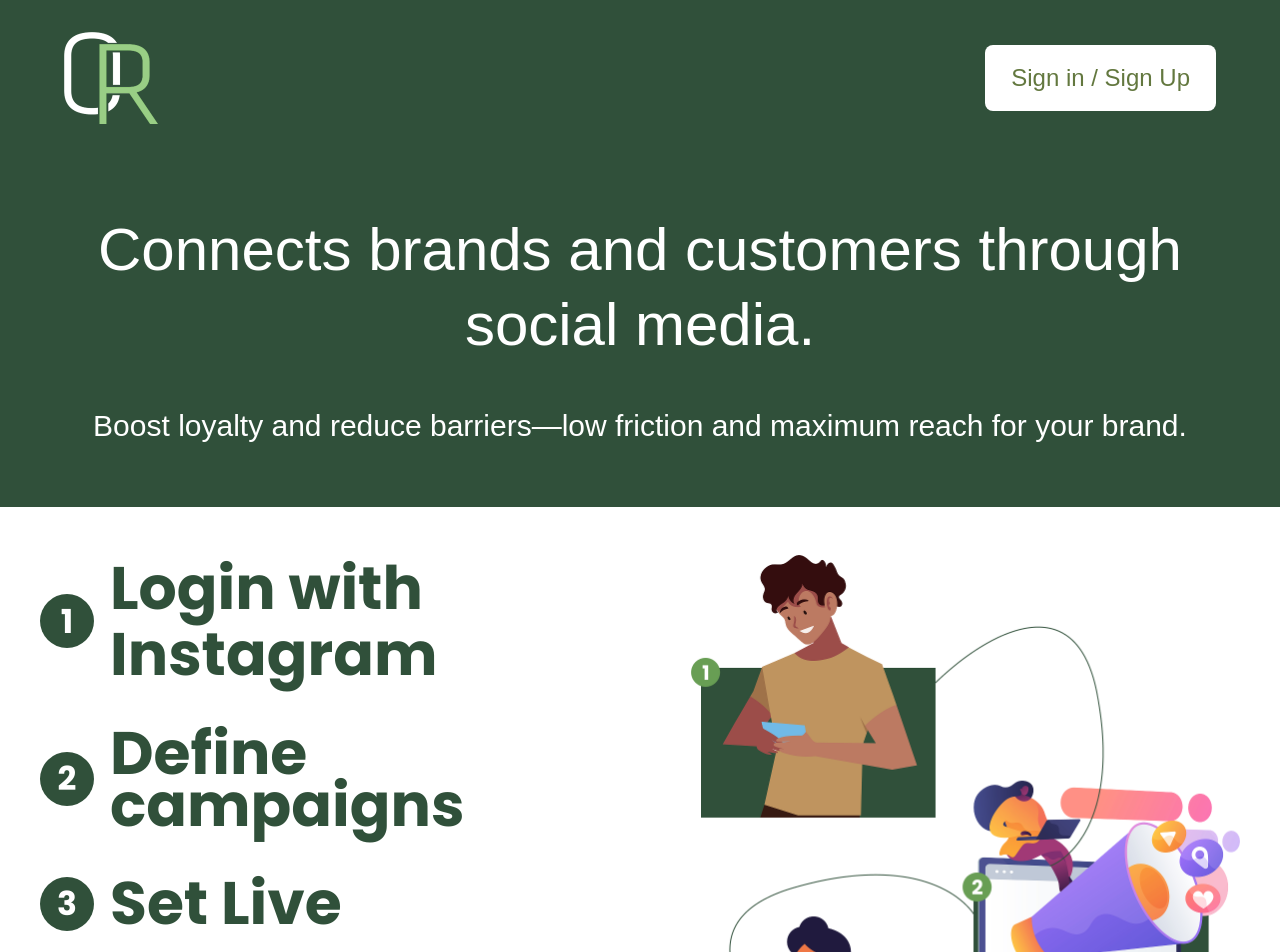
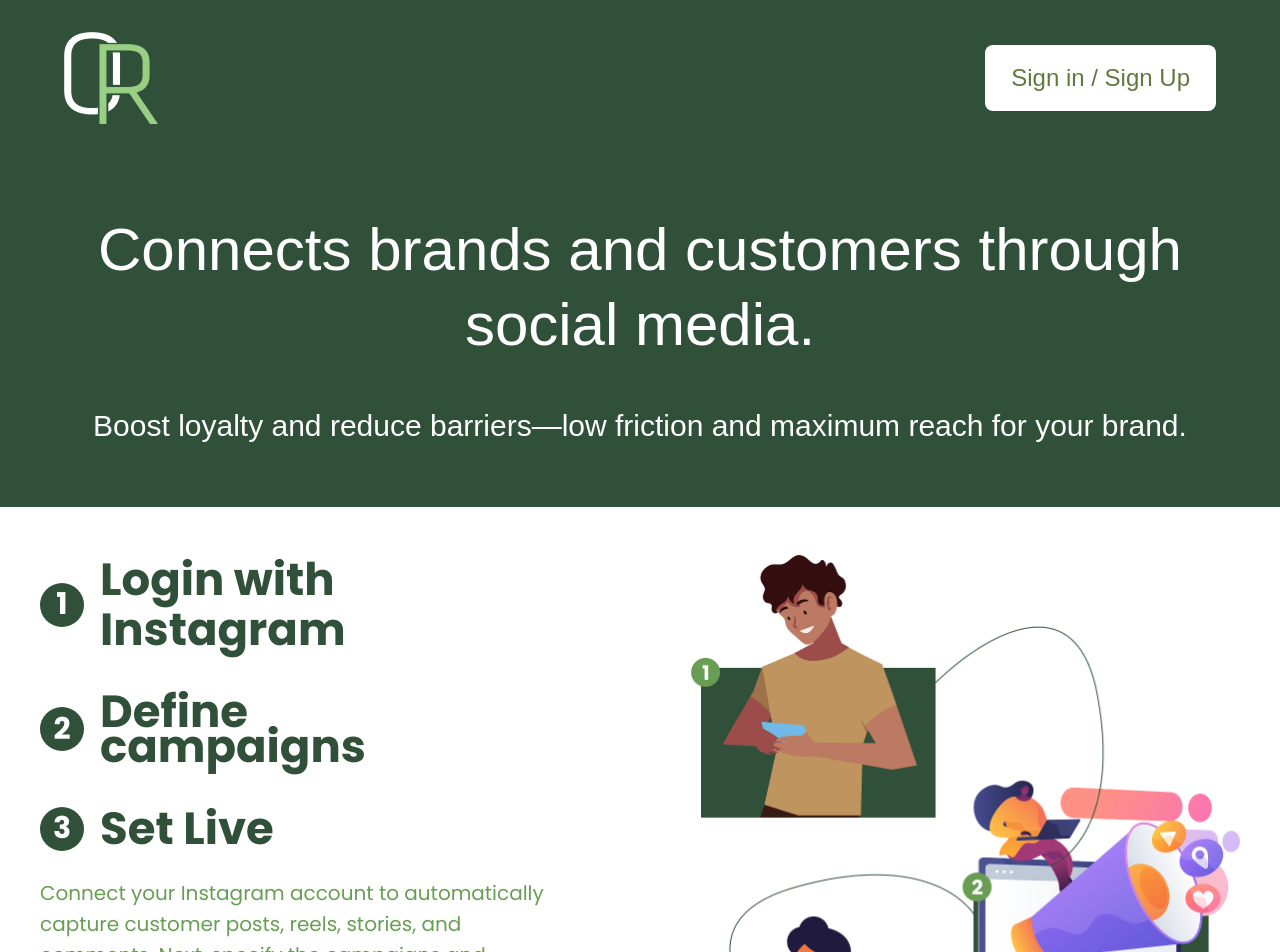
Before and after one commit to AlexPCarvalho/landing-page-OrganicReachRewards, a Next.js app: page / in a window 1280 px wide. Shown: the top 952 px of the page. Built offline with nearby package versions, Linux system fonts and the light colour scheme; a web font is replaced by a local one.

Commit message:
feat: adjust the font size

```diff
--- a/app/_components/chart.tsx
+++ b/app/_components/chart.tsx
@@ -51,7 +51,7 @@ const Dashboard = () => {
 
             {/* Card de ranking */}
             <div className="bg-[#689E54] w-full lg:w-auto lg:flex-1  text-[#FBFFF6]">
-              <h2 className="text-xl lg:text-2xl xl:text-[24px] 2xl:text-[28px] text-center pb-4 lg:pb-6 xl:pb-8 pt-4 lg:pt-6">
+              <h2 className="text-lg md:text-xl px-[30px] text-center pb-4 lg:pb-6 xl:pb-8 pt-4 lg:pt-6">
                 Ranking of People Who Mentioned the Most
               </h2>
 
--- a/app/_components/steps.tsx
+++ b/app/_components/steps.tsx
@@ -117,39 +117,39 @@ const Steps = () => {
               <div>
                 <div>
                   <ul className="text-[#30503A] pb-6 md:pb-8 gap-2 md:gap-4 font-bold text-lg  md:text-2xl xl:text-3xl flex items-center">
-                    <div className="w-[40px] h-[40px] md:w-[54px] md:h-[54px] flex items-center justify-center bg-[#30503A] text-[#fff] rounded-full text-base md:text-[33px] font-bold shrink-0">
+                    <div className="w-[40px] h-[40px] md:w-[44px] md:h-[44px] flex items-center justify-center bg-[#30503A] text-[#fff] rounded-full text-base md:text-[30px] font-bold shrink-0">
                       1
                     </div>
                     <li className="max-w-full xl:max-w-[598px]">
-                      <p className="mb-[-10px] text-2xl md:text-4xl xl:text-[60px] md:mb-[0px]">
+                      <p className="mb-[-10px] text-2xl md:text-4xl xl:text-[45px] md:mb-[0px]">
                         Login with
                       </p>
-                      <p className="text-2xl md:text-4xl xl:text-[60px]">
+                      <p className="text-2xl md:text-4xl xl:text-[45px]">
                         Instagram
                       </p>
                     </li>
                   </ul>
 
                   <ul className="text-[#30503A] pb-6 md:pb-8 gap-2 md:gap-4 font-bold text-lg md:text-2xl xl:text-3xl flex items-center">
-                    <div className="w-[40px] h-[40px] md:w-[54px] md:h-[54px] flex items-center justify-center bg-[#30503A] text-[#fff] rounded-full text-base md:text-[33px] font-bold shrink-0">
+                    <div className="w-[40px] h-[40px] md:w-[44px] md:h-[44px] flex items-center justify-center bg-[#30503A] text-[#fff] rounded-full text-base md:text-[30px] font-bold shrink-0">
                       2
                     </div>
                     <li className="max-w-full xl:max-w-[598px]">
-                      <p className="mb-[-10px] text-2xl md:text-4xl xl:text-[60px] md:mb-[-15px]">
+                      <p className="mb-[-10px] text-2xl md:text-4xl xl:text-[45px] md:mb-[-15px]">
                         Define
                       </p>
-                      <p className="text-2xl md:text-4xl xl:text-[60px]">
+                      <p className="text-2xl md:text-4xl xl:text-[45px]">
                         campaigns
                       </p>
                     </li>
                   </ul>
 
                   <ul className="text-[#30503A] pb-4 md:pb-6 gap-2 md:gap-4 font-bold text-lg md:text-2xl xl:text-3xl flex items-center">
-                    <div className="w-[40px] h-[40px] md:w-[54px] md:h-[54px] flex items-center justify-center bg-[#30503A] text-[#fff] rounded-full text-base md:text-[33px] font-bold shrink-0">
+                    <div className="w-[40px] h-[40px] md:w-[44px] md:h-[44px] flex items-center justify-center bg-[#30503A] text-[#fff] rounded-full text-base md:text-[30px] font-bold shrink-0">
                       3
                     </div>
                     <li className="max-w-full xl:max-w-[598px]">
-                      <p className="text-2xl md:text-4xl xl:text-[60px]">
+                      <p className="text-2xl md:text-4xl xl:text-[45px]">
                         Set Live
                       </p>
                     </li>
@@ -188,39 +188,39 @@ const Steps = () => {
               <div>
                 <div>
                   <ul className="text-[#30503A] pb-6 md:pb-8 gap-2 md:gap-4 font-bold text-lg md:text-2xl xl:text-3xl flex items-center">
-                    <div className="w-[40px] h-[40px] md:w-[54px] md:h-[54px] flex items-center justify-center bg-[#30503A] text-[#fff] rounded-full text-base md:text-[33px] font-bold shrink-0">
+                    <div className="w-[40px] h-[40px] md:w-[44px] md:h-[44px] flex items-center justify-center bg-[#30503A] text-[#fff] rounded-full text-base md:text-[30px] font-bold shrink-0">
                       1
                     </div>
                     <li className="max-w-full xl:max-w-[598px]">
-                      <p className="mb-[-10px] text-2xl md:text-4xl xl:text-[60px] md:mb-[0px]">
+                      <p className="mb-[-10px] text-2xl md:text-4xl xl:text-[45px] md:mb-[0px]">
                         Mention
                       </p>
-                      <p className="text-2xl md:text-4xl xl:text-[60px]">
+                      <p className="text-2xl md:text-4xl xl:text-[45px]">
                         Brand
                       </p>
                     </li>
                   </ul>
 
                   <ul className="text-[#30503A] pb-6 md:pb-8 gap-2 md:gap-4 font-bold text-lg md:text-2xl xl:text-3xl flex items-center">
-                    <div className="w-[40px] h-[40px] md:w-[54px] md:h-[54px] flex items-center justify-center bg-[#30503A] text-[#fff] rounded-full text-base md:text-[33px] font-bold shrink-0">
+                    <div className="w-[40px] h-[40px] md:w-[44px] md:h-[44px] flex items-center justify-center bg-[#30503A] text-[#fff] rounded-full text-base md:text-[30px] font-bold shrink-0">
                       2
                     </div>
                     <li className="max-w-full xl:max-w-[598px]">
-                      <p className="mb-[-10px] text-2xl md:text-4xl xl:text-[60px] md:mb-[-15px]">
+                      <p className="mb-[-10px] text-2xl md:text-4xl xl:text-[45px] md:mb-[-15px]">
                         Earn Points
                       </p>
                     </li>
                   </ul>
 
                   <ul className="text-[#30503A] pb-4 md:pb-6 gap-2 md:gap-4 font-bold text-lg md:text-2xl xl:text-3xl flex items-center">
-                    <div className="w-[40px] h-[40px] md:w-[54px] md:h-[54px] flex items-center justify-center bg-[#30503A] text-[#fff] rounded-full text-base md:text-[33px] font-bold shrink-0">
+                    <div className="w-[40px] h-[40px] md:w-[44px] md:h-[44px] flex items-center justify-center bg-[#30503A] text-[#fff] rounded-full text-base md:text-[30px] font-bold shrink-0">
                       3
                     </div>
                     <li className="max-w-full xl:max-w-[598px]">
-                      <p className="mb-[-10px] text-2xl md:text-4xl xl:text-[60px] md:mb-[0px]">
+                      <p className="mb-[-10px] text-2xl md:text-4xl xl:text-[45px] md:mb-[0px]">
                         Reedem
                       </p>
-                      <p className="text-2xl md:text-4xl xl:text-[60px]">
+                      <p className="text-2xl md:text-4xl xl:text-[45px]">
                         Rewards
                       </p>
                     </li>
```
